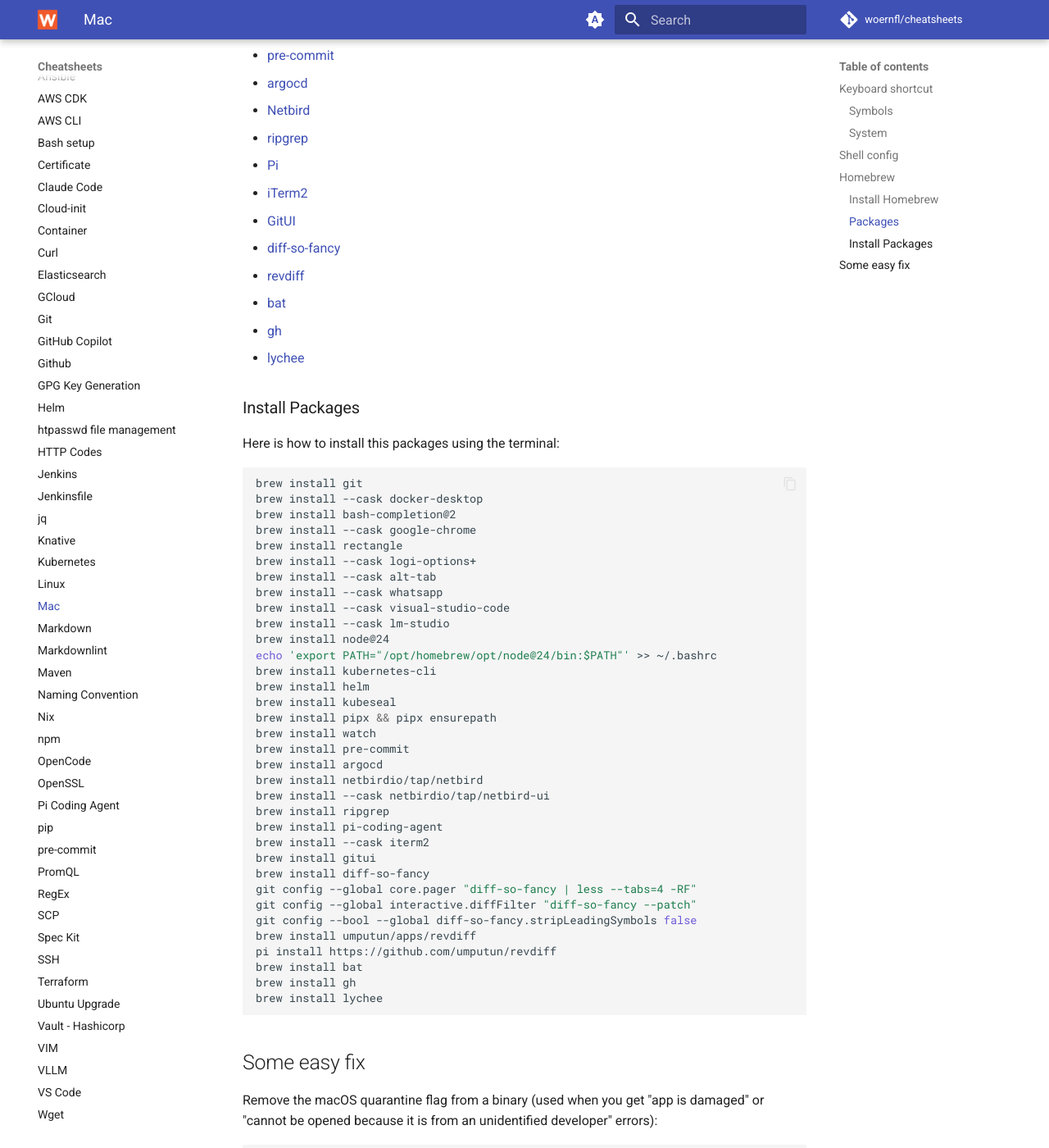
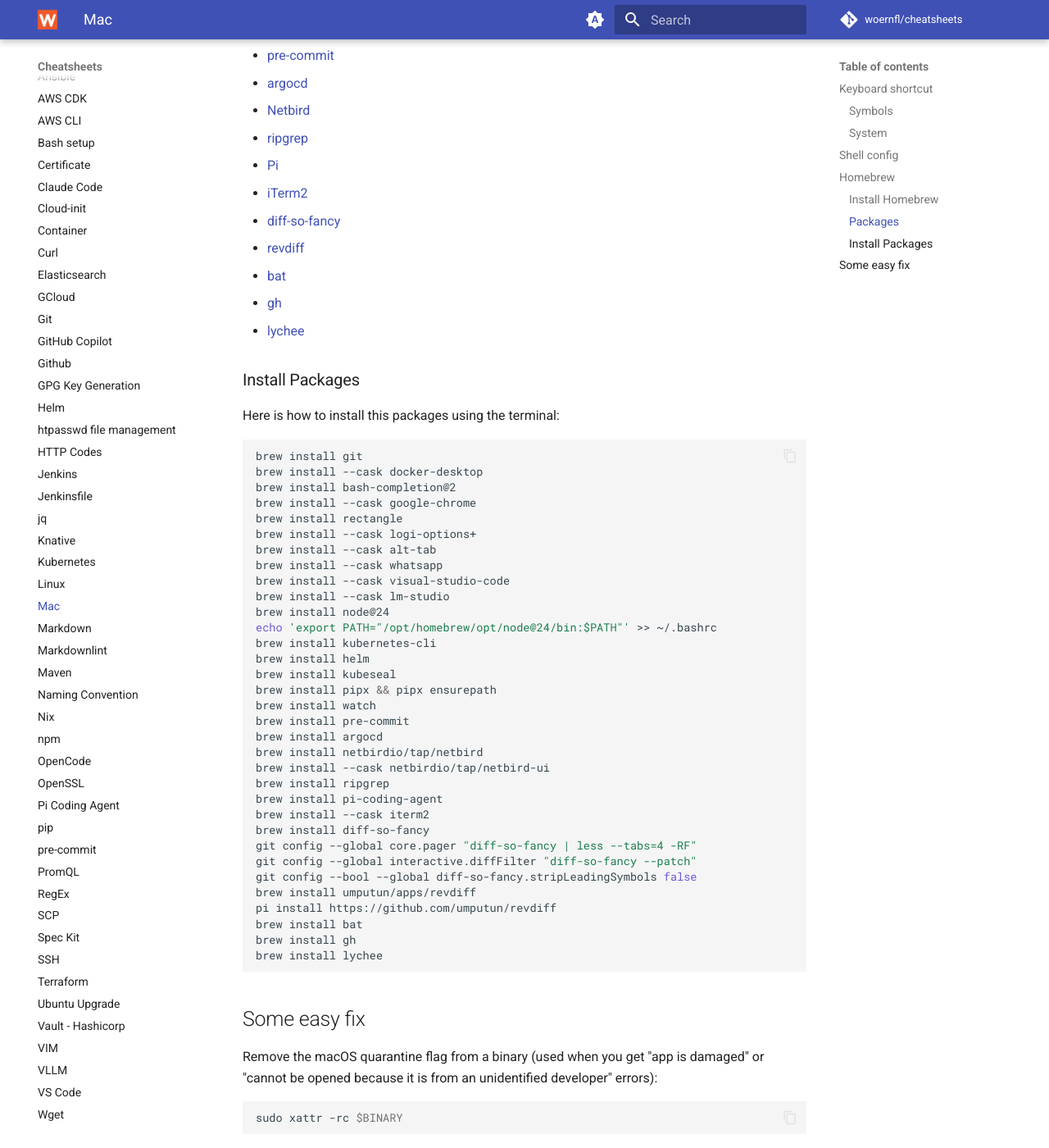
Before and after one commit to woernfl/cheatsheets, an MkDocs documentation site: the page built from docs/mac.md, in a window 1280 px wide and 1400 px high, scrolled down 2213 px. Shown: the whole window at 82% size. Built offline with MkDocs 1.6.1 and Material for MkDocs 9.7.7, drawn with Linux system fonts in a browser that asks for light colours; comment, search, counter and statistics services are not loaded.

Commit message:
Remove GitUI from tools list and installation commands (#483)
Removed GitUI from the list of recommended tools and installation commands.

```diff
--- a/docs/mac.md
+++ b/docs/mac.md
@@ -80,7 +80,6 @@
 - [ripgrep](https://github.com/BurntSushi/ripgrep)
 - [Pi](https://pi.dev/)
 - [iTerm2](https://github.com/gnachman/iterm2)
-- [GitUI](https://github.com/gitui-org/gitui)
 - [diff-so-fancy](https://github.com/so-fancy/diff-so-fancy)
 - [revdiff](https://github.com/umputun/revdiff)
 - [bat](https://github.com/sharkdp/bat)
@@ -116,7 +115,6 @@
 brew install ripgrep
 brew install pi-coding-agent
 brew install --cask iterm2
-brew install gitui
 brew install diff-so-fancy
 git config --global core.pager "diff-so-fancy | less --tabs=4 -RF"
 git config --global interactive.diffFilter "diff-so-fancy --patch"
```
